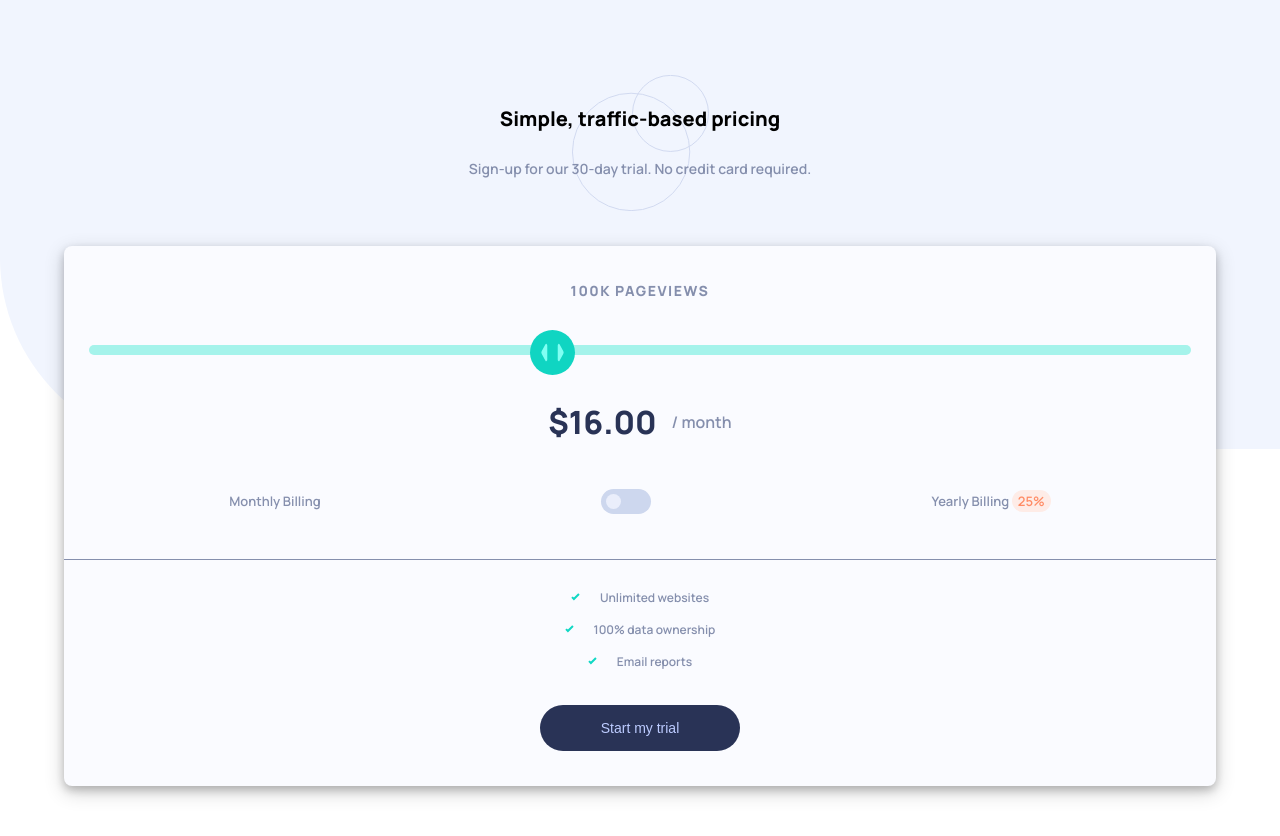
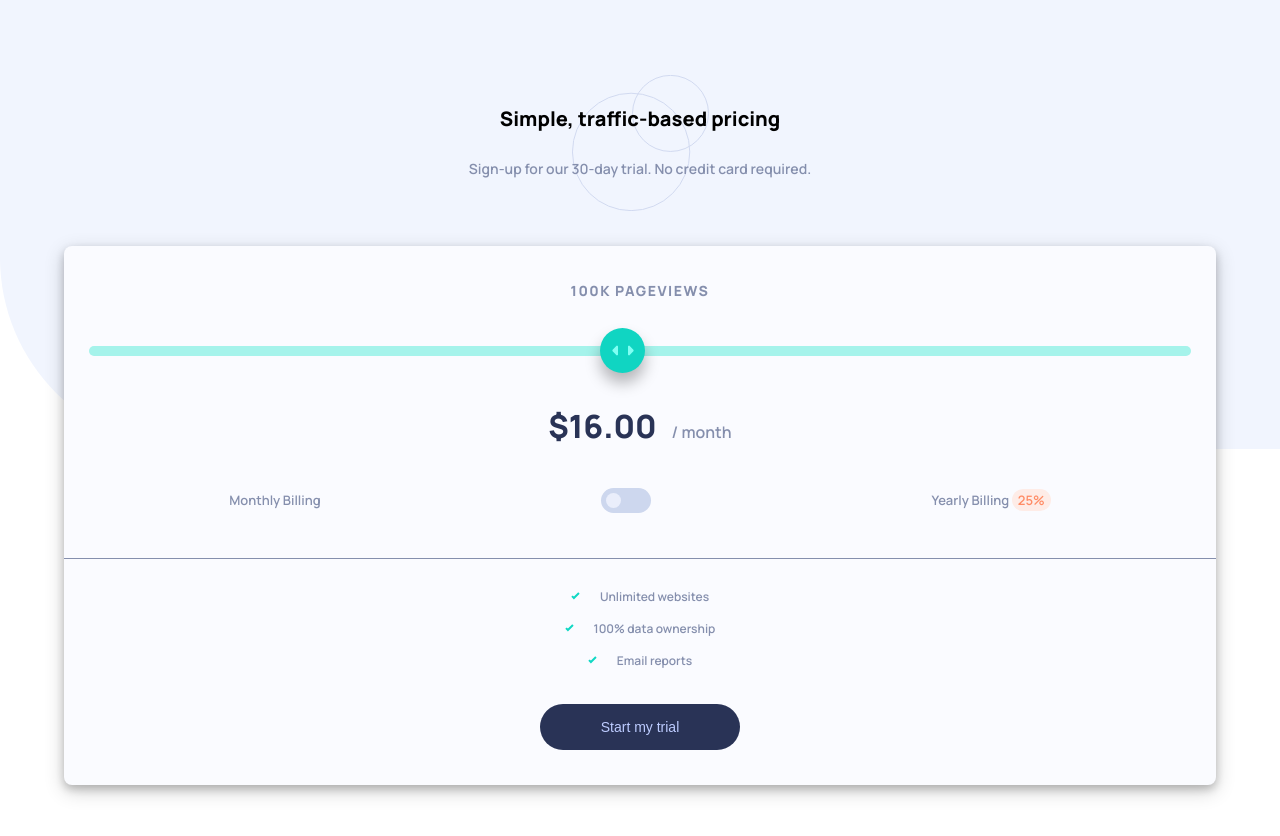
Before and after one commit to Gaston-Recalde/interactive-pircing-component, a plain HTML site: page index.html in a window 1280 px wide. Drawn offline with Linux system fonts and the light colour scheme.

Commit message:
Funcionalidad implementada

```diff
--- a/index.html
+++ b/index.html
@@ -29,13 +29,17 @@
 
           <span class="card__span">100k Pageviews</span>
 
-          <div class="card__progress">
+          <!-- <div class="card__progress">
             <div class="progress-btn">
               <img src="./images/icon-slider.svg" alt="Icon slider">
             </div>
-          </div>
+          </div> -->
 
-          <p class="card__price"><span>$16.00</span> / month</p>
+          <form action="#" class="card__form">
+            <input type="range" id="range" class="slider" name="range" min="1" max="32" value="16" step="1">
+          </form>
+
+          <span class="price">$16.00</span><p class="card__price"> / month</p>
 
           <div class="card__billing">
             <p>Monthly Billing</p>
--- a/js/main.js
+++ b/js/main.js
@@ -0,0 +1,43 @@
+// const toggle = document.querySelector('.toggle');
+// const toggleBtn = document.querySelector('.toggle-btn');
+// const monthYear = document.querySelector('.card__price');
+// const price = document.querySelector('.price');
+
+// toggle.addEventListener('click', () => {
+//     if(!toggleBtn.classList.contains('toggle-btn-active')){
+//         toggleBtn.classList.add('toggle-btn-active');
+//         monthYear.innerHTML = ' / year';
+//         price.innerHTML = '$144.00';
+//     } else {
+//         toggleBtn.classList.remove('toggle-btn-active');
+//         monthYear.innerHTML = ' / month';
+//         price.innerHTML = '$16.00';
+//     }
+// });
+
+const inputRange = document.querySelector('.slider')
+const price = document.querySelector('.price');
+const toggle = document.querySelector('.toggle');
+const toggleCircule = document.querySelector('.toggle-btn');
+let toggleoff = true;
+
+toggle.addEventListener('click', () => {
+    toggleoff = ! toggleoff;
+    toggleoff
+
+        ? toggleCircule.classList.remove('toggle-btn-active')
+        : toggleCircule.classList.add('toggle-btn-active');
+});
+
+inputRange.oninput = function () {
+    if(toggleoff){
+        price.innerText = this.value + '.00';
+    } else {
+        const discount = this.value - (0.25 * this.value);
+        if(Number.isInteger(discount)){
+            price.innerText = discount + '.00';
+        } else {
+            price.innerText = discount;
+        }
+    }
+}
--- a/sass/_main.scss
+++ b/sass/_main.scss
@@ -57,52 +57,106 @@
             letter-spacing: 1.5px;
         }
 
-        &__progress{
+        &__form{
             width: 100%;
-            height: 10px;
-            background-color: $soft-cyan;
+            // background: $soft-cyan;
             border-radius: 50px;
             margin: 45px 0;
-            position: relative;
 
-            .progress-btn{
-                width: 45px;
-                height: 45px;
-                border-radius: 50%;
-                background-color: $strong-cyan;
-                display: flex;
-                justify-content: center;
-                align-items: center;
-                position: absolute;
-                top: -15px;
-                left: 40%;
+            input[type=range]{
+                width: 100%;
+                appearance: none;
+                height: 10px;
+                border-radius: 50px;
+                background-color: $soft-cyan ;
+                outline: none;
 
-                &:hover{
+                &::-moz-range-thumb {
+                    appearance: none;
+                    width: 45px;
+                    height: 45px;
+                    border: 0;
+                    border-radius: 150px;
+                    background-color: $soft-cyan ;
+                    background-image: url("../images/icon-slider.svg");
+                    background-repeat: no-repeat;
+                    background-position: center;
+                    box-shadow: 0px 10px 15px rgba(0, 0, 0, 0.282);
                     cursor: pointer;
-                    // background-color: $soft-cyan;
                 }
 
-                img{
-                    width: 50%;
-                    height: 50%;
+                &::-webkit-slider-thumb {
+                    appearance: none;
+                    width: 45px;
+                    height: 45px;
+                    border: 0;
+                    border-radius: 150px;
+                    background-color: $strong-cyan;
+                    background-image: url("../images/icon-slider.svg");
+                    background-repeat: no-repeat;
+                    background-position: center;
+                    box-shadow: 0px 10px 15px rgba(0, 0, 0, 0.282);
+                    cursor: pointer;
+                }
+
+                &::-webkit-slider-thumb:hover {
+                    // background-color: $grayish-blue;
+                    box-shadow: 0px 10px 15px rgb(165, 243, 235);
+                }
+                &::-webkit-slider-thumb:active {
+                    cursor: grab;
+                    // background-color: $grayish-blue;
                 }
             }
         }
 
+        // &__progress{
+        //     width: 100%;
+        //     height: 10px;
+        //     background-color: $soft-cyan;
+        //     border-radius: 50px;
+        //     margin: 45px 0;
+        //     position: relative;
+
+        //     .progress-btn{
+        //         width: 45px;
+        //         height: 45px;
+        //         border-radius: 50%;
+        //         background-color: $strong-cyan;
+        //         display: flex;
+        //         justify-content: center;
+        //         align-items: center;
+        //         position: absolute;
+        //         top: -15px;
+        //         left: 40%;
+
+        //         &:hover{
+        //             cursor: pointer;
+        //         }
+
+        //         img{
+        //             width: 50%;
+        //             height: 50%;
+        //         }
+        //     }
+        // }
+
         &__price{
+            display: inline-block;
             font-size: 16px;
             color: $grayish-blue;
-            display: flex;
-            justify-content: center;
-            align-items: center;
-            gap: 15px;
+            // display: flex;
+            // justify-content: center;
+            // align-items: center;
+            // gap: 15px;
             margin-bottom: 45px;
+        }
 
-            span{
-                color: $dark-desaturated-blue;
-                font-weight: 800;
-                font-size: 32px;
-            }
+        .price{
+            color: $dark-desaturated-blue;
+            font-weight: 800;
+            font-size: 32px;
+            margin-right: 15px;
         }
 
         &__billing{
@@ -178,9 +232,11 @@
             background-color: $dark-desaturated-blue;
             color: $pale-blue;
 
+
             &:hover{
                 cursor: pointer;
                 color: $very-pale-blue;
+                box-shadow: 0 4px 8px 0 rgba(0, 0, 0, 0.2), 0 6px 20px 0 rgba(0, 0, 0, 0.19);
             }
         }
     }
```
Also changed, not shown: css/style.css, 1 other file.
